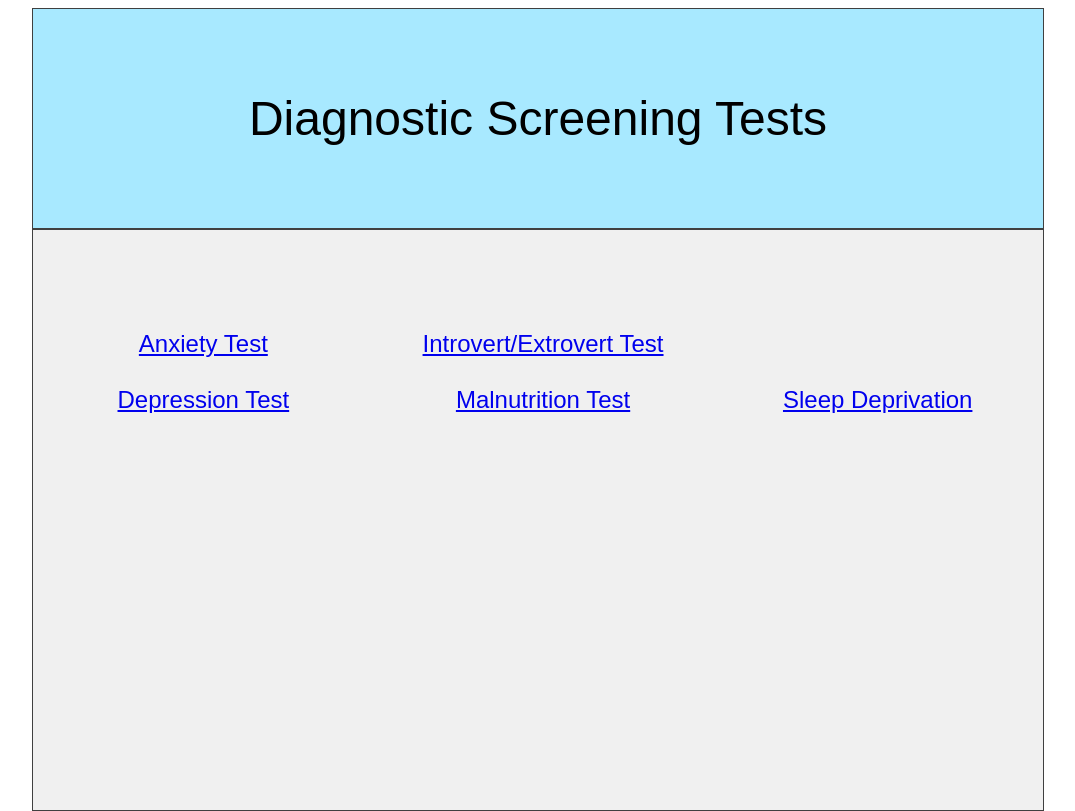
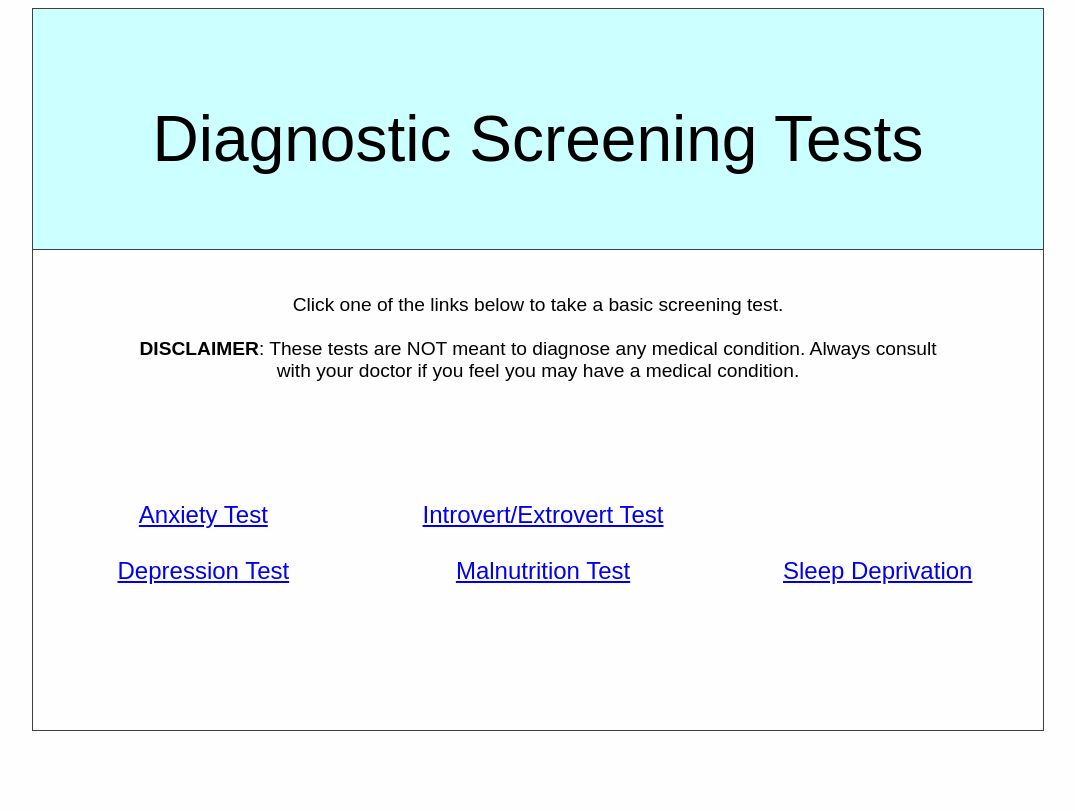
Before and after one commit to 43-MuGamma/DiagnosticScreeningTests, a plain HTML site: page src/index.html in a window 1280 px wide. Shown: the whole page, without its empty margins (102-1177 px from the left). Drawn offline with Linux system fonts and the light colour scheme.

Commit message:
Added disclaimer

```diff
--- a/src/css/index_styles.css
+++ b/src/css/index_styles.css
@@ -1,22 +1,32 @@
 h1 {
   font-weight:lighter;
-  font-size: 3em;
+  font-size: 4em;
 }
 
 html, body{
   height:100%;
+  background-color: #FeFeFe;
 }
 
 #titletext {
   text-align: center;
   font-family: sans-serif;
   padding-top:50px;
-  padding-bottom: 50px;
-  background-color: #A8E9FF;
+  padding-bottom: 30px;
+  background-color: #ccffff;
   margin-left:10%;
   margin-right:10%;
   border: solid 1px;
   border-color: #404040;
+}
+
+.description {
+  padding-bottom: 20px;
+  font-size: 0.8em;
+  padding-left: 100px;
+  padding-right: 100px;
+  padding-bottom: 100px;
+  margin-top: 0;
 }
 
 #testlinks {
@@ -24,12 +34,12 @@ html, body{
   font-size:1.5em;
   font-weight: lighter;
   text-align: center;
-  padding-top:100px;
   height:60%;
   margin-left:10%;
   margin-right:10%;
-  background-color:#F0F0F0;
-  border: solid 1px;
+  border-left: solid 1px;
+  border-right: solid 1px;
+  border-bottom: solid 1px;
   border-color: #404040;
 }
 
--- a/src/index.html
+++ b/src/index.html
@@ -11,20 +11,27 @@
   <div id="titletext">
     <h1>Diagnostic Screening Tests</h1>
   </div>
+
   <div id="testlinks">
+    <p class="description"><br><br>Click one of the links below to take a basic screening test.
+      <br><br> <b>DISCLAIMER</b>: These tests are NOT meant to diagnose any medical condition. Always consult with your doctor if you feel you may have a medical condition.
+    </p>
     <div id="leftLinks">
       <a href="Anxiety_Test.html">Anxiety Test</a>
-      <br><br>
+      <br>
+      <br>
       <a href="Depression_Test.html">Depression Test</a>
       <br>
     </div>
     <div id="middleLinks">
       <a href="Introvert_Extrovert_Test.html">Introvert/Extrovert Test</a>
-      <br><br>
+      <br>
+      <br>
       <a href="Malnutrition_Test.html">Malnutrition Test</a>
     </div>
     <div id="rightLinks">
-      <br><br>
+      <br>
+      <br>
       <a href="Sleep_Deprivation_Test.html">Sleep Deprivation</a>
     </div>
 
```
